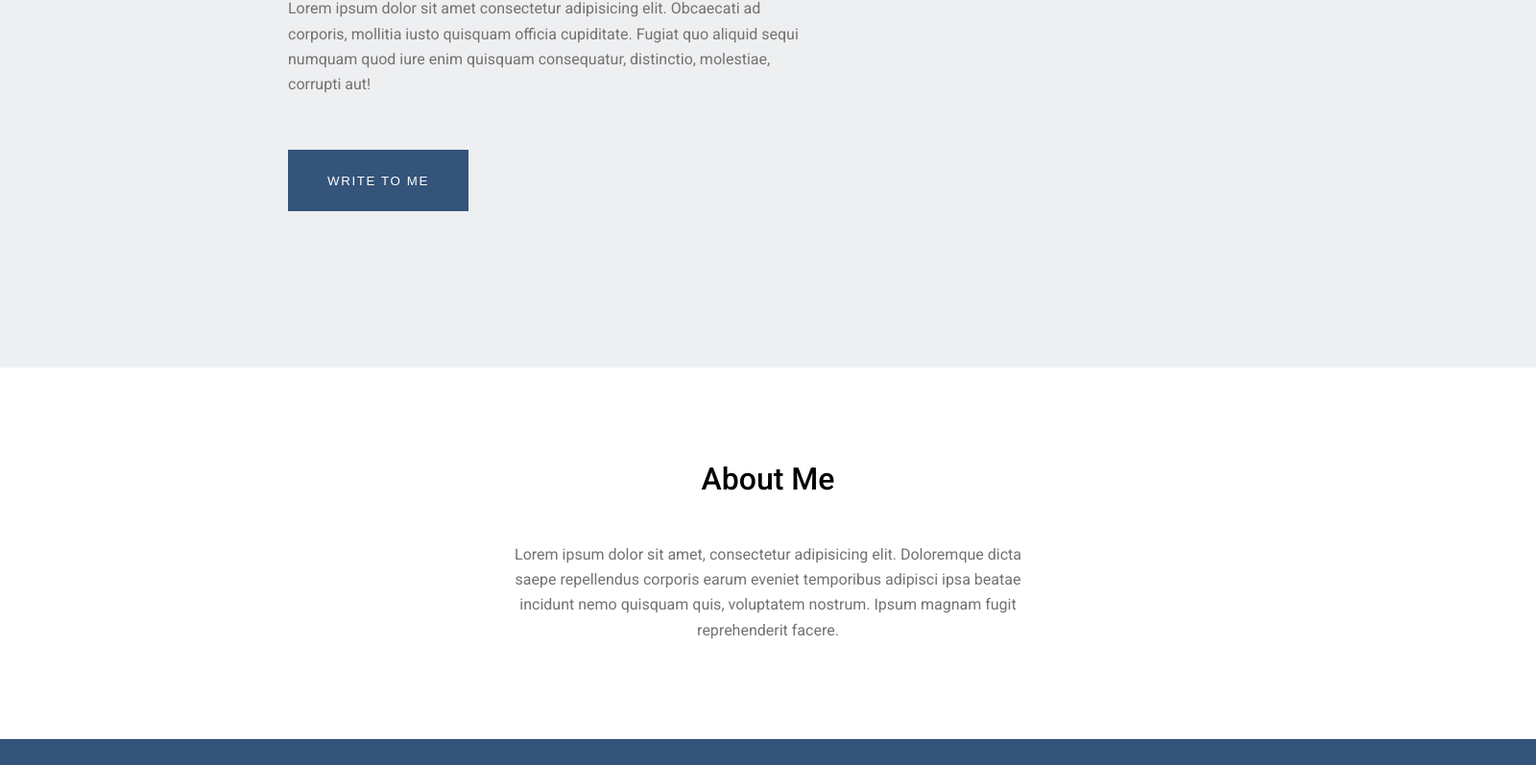
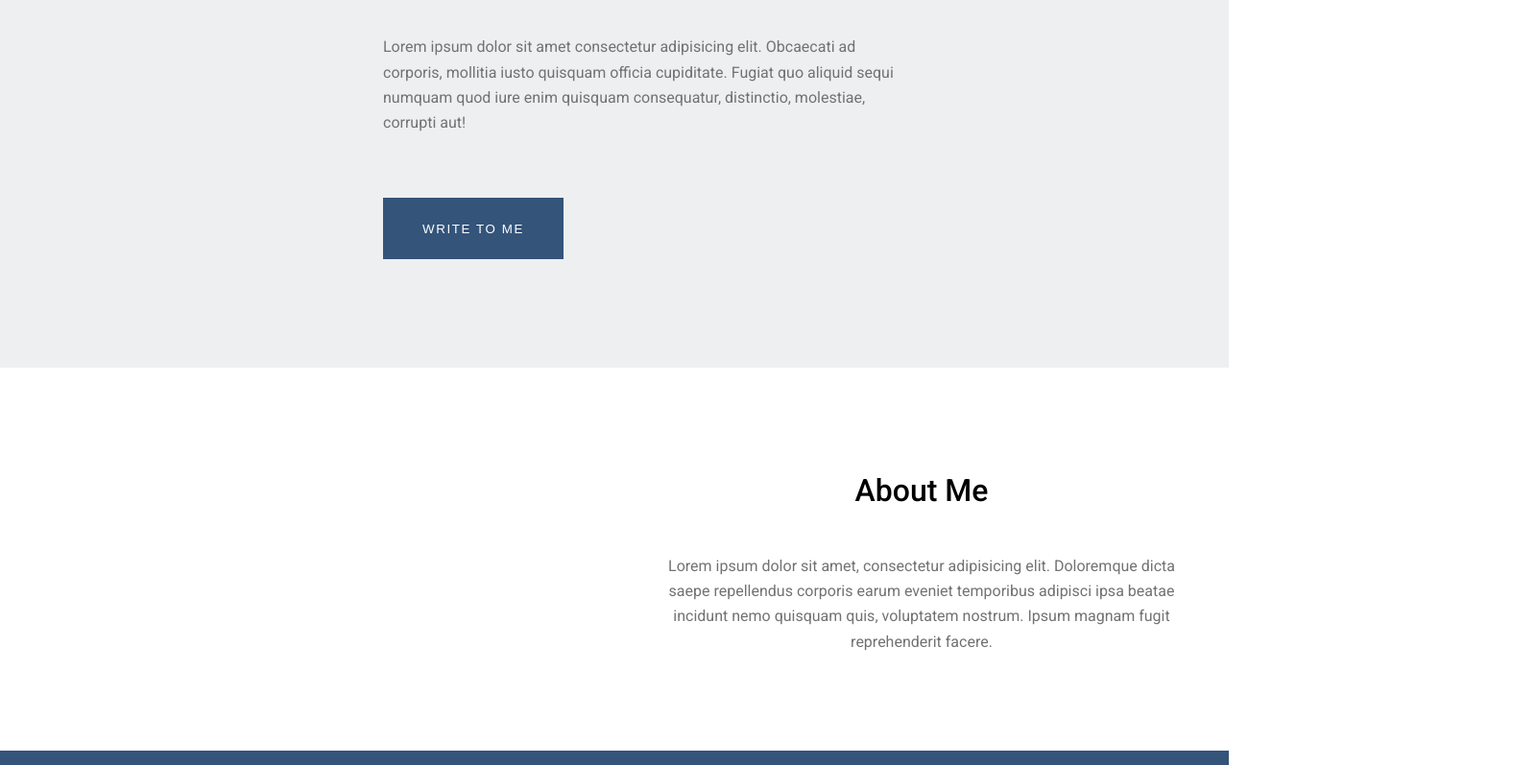
Before and after one commit to mr-monique/mr-monique.github.io, a plain HTML site: page index.html in a window 1280 px wide. Shown: the part 317-1114 px from the top of the page at 96% size, 1600 px wide, since content can reach past the window. Drawn offline with Linux system fonts and the light colour scheme.

Commit message:
add layout

```diff
--- a/index.html
+++ b/index.html
@@ -1,16 +1,14 @@
 <!DOCTYPE html>
 <html lang="en">
+
 <head>
   <meta charset="UTF-8" />
   <meta name="viewport" content="width=device-width, initial-scale=1.0" />
   <title>Home work</title>
-    <link
-      href="https://fonts.googleapis.com/css2?family=Roboto:ital,wght@0,100..900;1,100..900&display=swap"
-      rel="stylesheet"
-    />
+  <link href="https://fonts.googleapis.com/css2?family=Roboto:ital,wght@0,100..900;1,100..900&display=swap"
+    rel="stylesheet" />
   <link rel="stylesheet" href="./style/reset.css" />
   <link rel="stylesheet" href="./style/style.css" />
-    <link rel="stylesheet" href="./style/responsive.css" />
 </head>
 
 <body>
@@ -120,4 +118,5 @@
     </div>
   </footer>
 </body>
+
 </html>
--- a/style/style.css
+++ b/style/style.css
@@ -5,7 +5,6 @@ body {
   font-size: 16px;
   line-height: 164%;
   color: #727272;
-  width: 1920px;
 }
 
 /*Header Block*/
```
Lines whose indentation alone changed are shown as unchanged.
